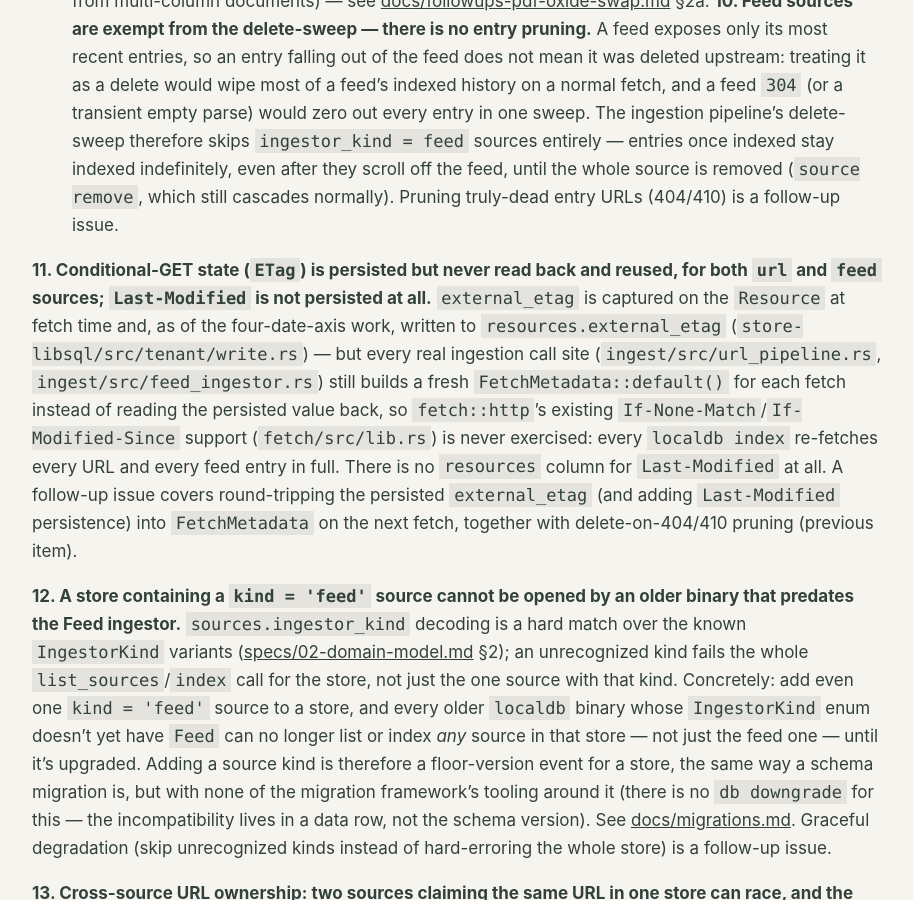
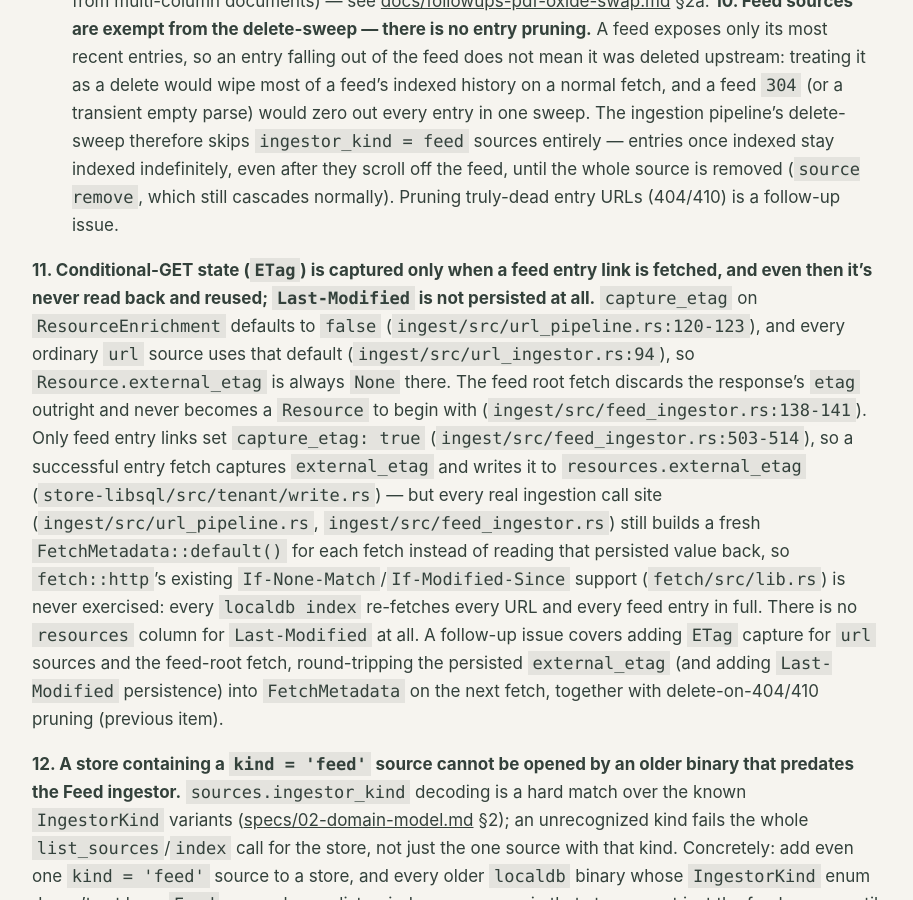
Before and after one commit to dokterbob/localdb, a Jekyll site: the page built from docs/architecture.md, in a window 1280 px wide and 900 px high, scrolled down 11342 px. Shown: the whole window, without its empty margins (48-961 px from the left). Built offline with Jekyll 4.4.1, drawn with Linux system fonts in a browser that asks for light colours; our own code applies the rules of GitHub Pages for plain Markdown files.

Commit message:
T250 review: gap 11 states the real ETag capture matrix
capture_etag defaults to false and url sources never override it, the
feed-root fetch discards its etag before any Resource exists, and only
successful feed entry-link fetches capture and persist external_etag —
the follow-up must add capture for url/feed-root, not just read-back.

Co-Authored-By: Claude Fable 5 <noreply@anthropic.com>
Claude-Session: https://claude.ai/code/session_01QnEPQsNyovwTKoxuyGLErP

```diff
--- a/docs/architecture.md
+++ b/docs/architecture.md
@@ -456,15 +456,20 @@ extraction defect (see
   (`source remove`, which still cascades normally). Pruning truly-dead entry URLs (404/410) is a
   follow-up issue.
 
-**11. Conditional-GET state (`ETag`) is persisted but never read back and reused, for both `url` and
-`feed` sources; `Last-Modified` is not persisted at all.** `external_etag` is captured on the
-`Resource` at fetch time and, as of the four-date-axis work, written to `resources.external_etag`
-(`store-libsql/src/tenant/write.rs`) — but every real ingestion call site
-(`ingest/src/url_pipeline.rs`, `ingest/src/feed_ingestor.rs`) still builds a fresh
-`FetchMetadata::default()` for each fetch instead of reading the persisted value back, so
-`fetch::http`'s existing `If-None-Match`/`If-Modified-Since` support (`fetch/src/lib.rs`) is never
-exercised: every `localdb index` re-fetches every URL and every feed entry in full. There is no
-`resources` column for `Last-Modified` at all. A follow-up issue covers round-tripping the persisted
+**11. Conditional-GET state (`ETag`) is captured only when a feed entry link is fetched, and even
+then it's never read back and reused; `Last-Modified` is not persisted at all.** `capture_etag` on
+`ResourceEnrichment` defaults to `false` (`ingest/src/url_pipeline.rs:120-123`), and every ordinary
+`url` source uses that default (`ingest/src/url_ingestor.rs:94`), so `Resource.external_etag` is
+always `None` there. The feed root fetch discards the response's `etag` outright and never becomes a
+`Resource` to begin with (`ingest/src/feed_ingestor.rs:138-141`). Only feed entry links set
+`capture_etag: true` (`ingest/src/feed_ingestor.rs:503-514`), so a successful entry fetch captures
+`external_etag` and writes it to `resources.external_etag` (`store-libsql/src/tenant/write.rs`) —
+but every real ingestion call site (`ingest/src/url_pipeline.rs`, `ingest/src/feed_ingestor.rs`)
+still builds a fresh `FetchMetadata::default()` for each fetch instead of reading that persisted
+value back, so `fetch::http`'s existing `If-None-Match`/`If-Modified-Since` support
+(`fetch/src/lib.rs`) is never exercised: every `localdb index` re-fetches every URL and every feed
+entry in full. There is no `resources` column for `Last-Modified` at all. A follow-up issue covers
+adding `ETag` capture for `url` sources and the feed-root fetch, round-tripping the persisted
 `external_etag` (and adding `Last-Modified` persistence) into `FetchMetadata` on the next fetch,
 together with delete-on-404/410 pruning (previous item).
 
```
